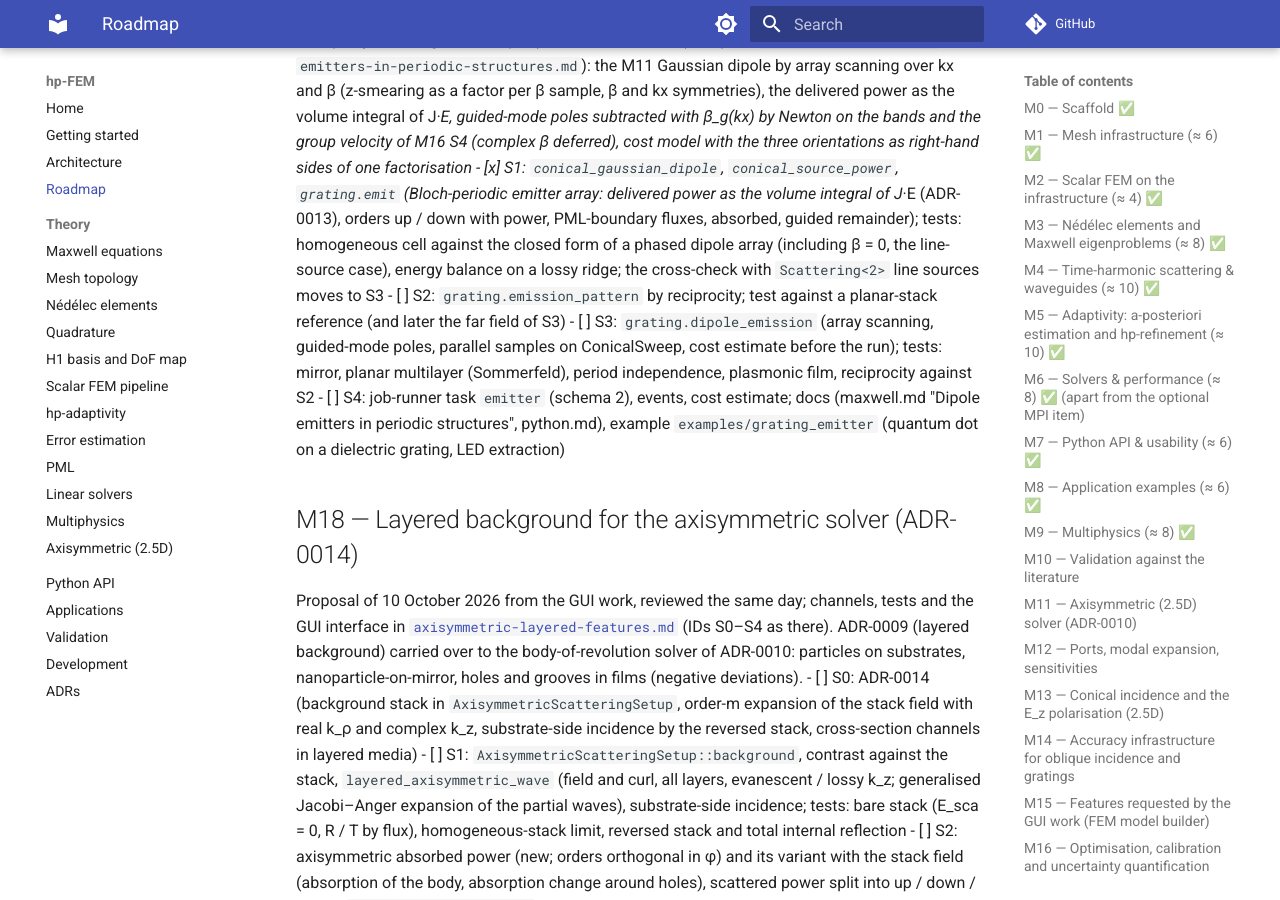
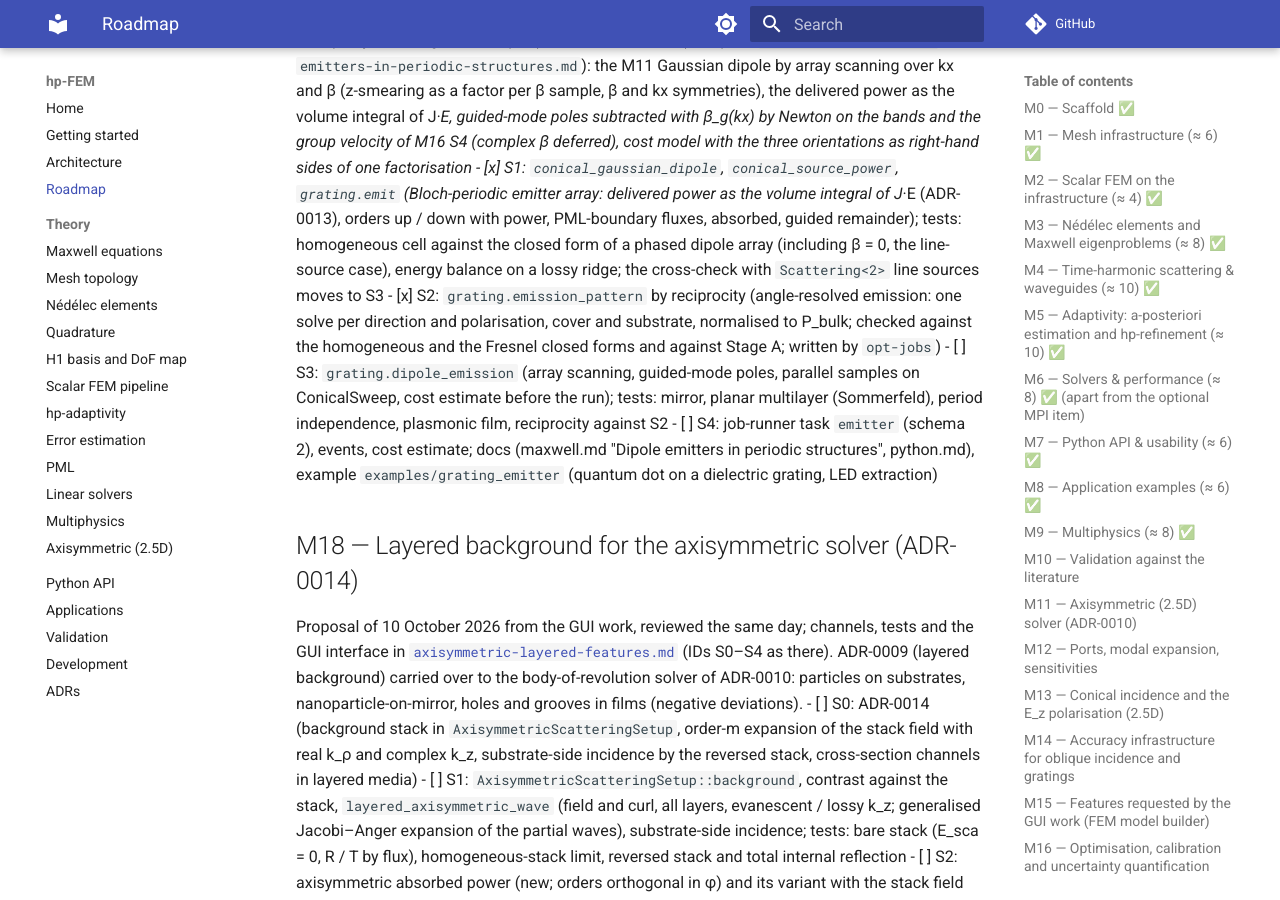
Before and after one commit to PhotonPower/hp-FEM, an MkDocs documentation site: the page built from docs/roadmap.md, in a window 1280 px wide and 900 px high, scrolled down 12034 px. Built offline with MkDocs 1.6.1 and Material for MkDocs 9.7.7, drawn with Linux system fonts in a browser that asks for light colours; comment, search, counter and statistics services are not loaded.

Commit message:
docs(roadmap): tick M17 S2 (emission pattern), changelog entry
Co-Authored-By: Claude Opus 5.5 <noreply@anthropic.com>

```diff
--- a/docs/roadmap.md
+++ b/docs/roadmap.md
@@ -455,8 +455,9 @@ radiated power into cover and substrate per direction, guided and absorbed power
   against the closed form of a phased dipole array (including β = 0, the line-source case),
   energy balance on a lossy ridge; the cross-check with `Scattering<2>` line sources moves
   to S3
-- [ ] S2: `grating.emission_pattern` by reciprocity; test against a planar-stack reference (and
-  later the far field of S3)
+- [x] S2: `grating.emission_pattern` by reciprocity (angle-resolved emission: one solve per
+  direction and polarisation, cover and substrate, normalised to P_bulk; checked against the
+  homogeneous and the Fresnel closed forms and against Stage A; written by `opt-jobs`)
 - [ ] S3: `grating.dipole_emission` (array scanning, guided-mode poles, parallel samples on
   ConicalSweep, cost estimate before the run); tests: mirror, planar multilayer (Sommerfeld),
   period independence, plasmonic film, reciprocity against S2
```
Also changed, not shown: CHANGELOG.md (+9 -0 lines).
